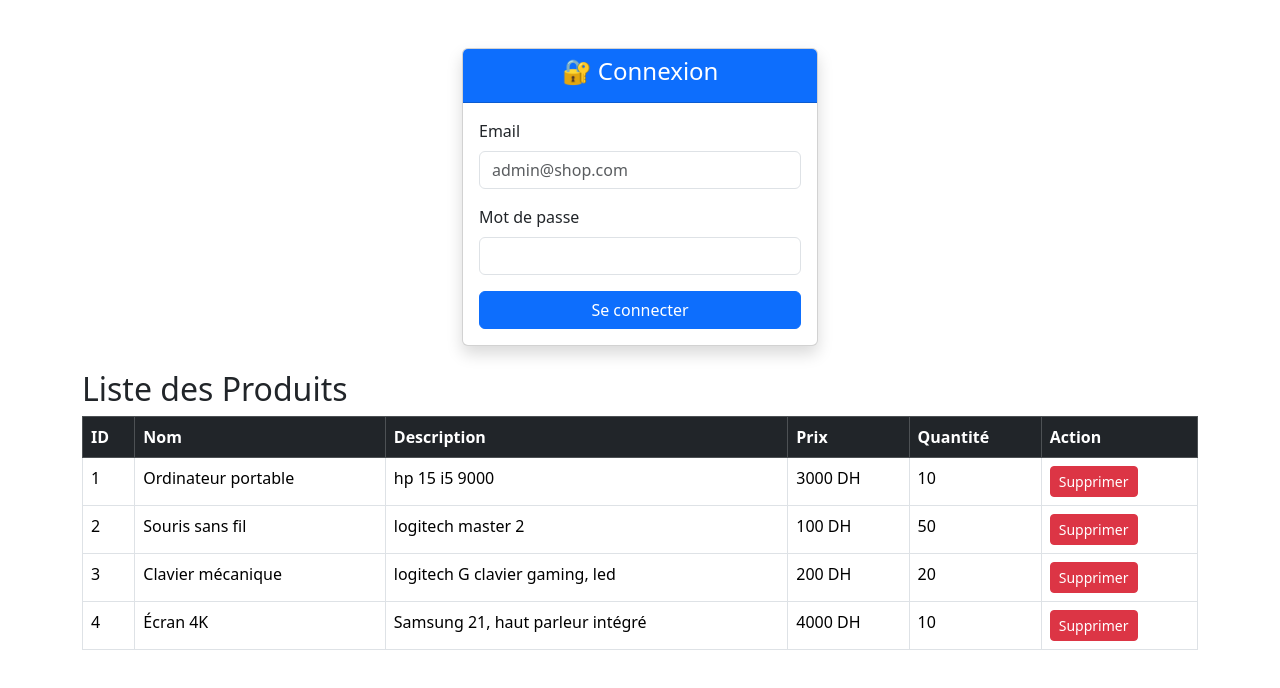
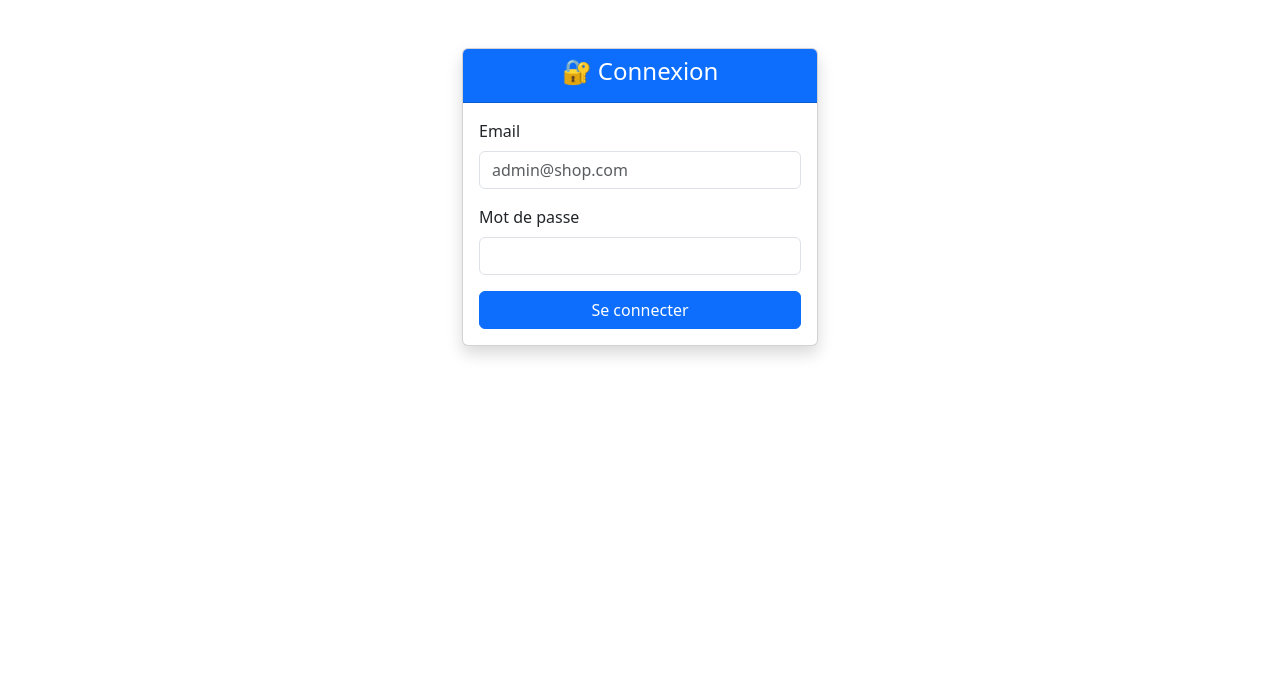
Before and after one commit to abdelhak-kadir/tp-services-routing, an Angular app: page /login in a window 1280 px wide. Shown: the top 688 px of the page. Built offline with nearby package versions, Linux system fonts and the light colour scheme.

Commit message:
feat: remove ListeProduit component from app imports and update app template

```diff
--- a/src/app/app.html
+++ b/src/app/app.html
@@ -1,2 +1 @@
 <router-outlet></router-outlet>
-<app-liste-produit ></app-liste-produit>
--- a/src/app/app.ts
+++ b/src/app/app.ts
@@ -5,7 +5,7 @@ import { ServiceProduit } from './service-produit';
 import { ListeProduit } from './liste-produit/liste-produit';
 @Component({
   selector: 'app-root',
-  imports: [ListeProduit, RouterOutlet],
+  imports: [RouterOutlet],
   templateUrl: './app.html',
   styleUrl: './app.css'
 })
```
